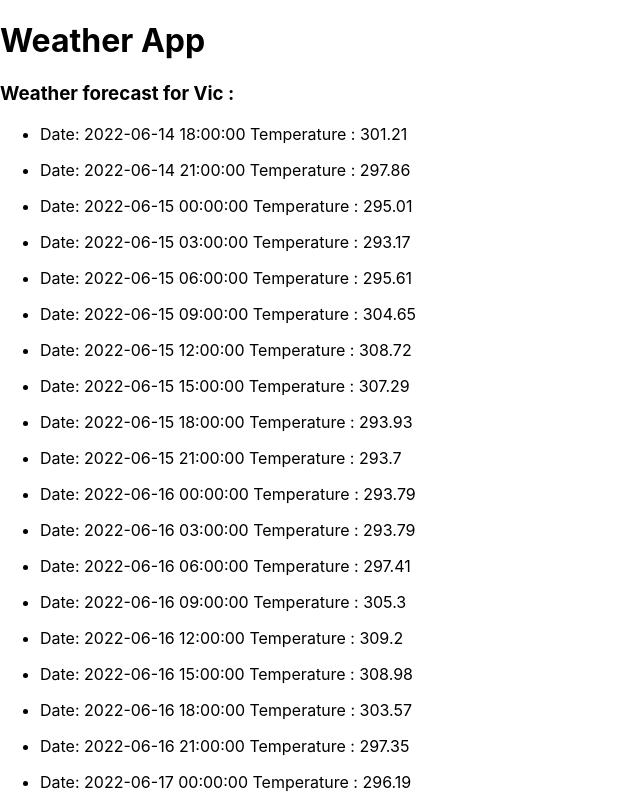
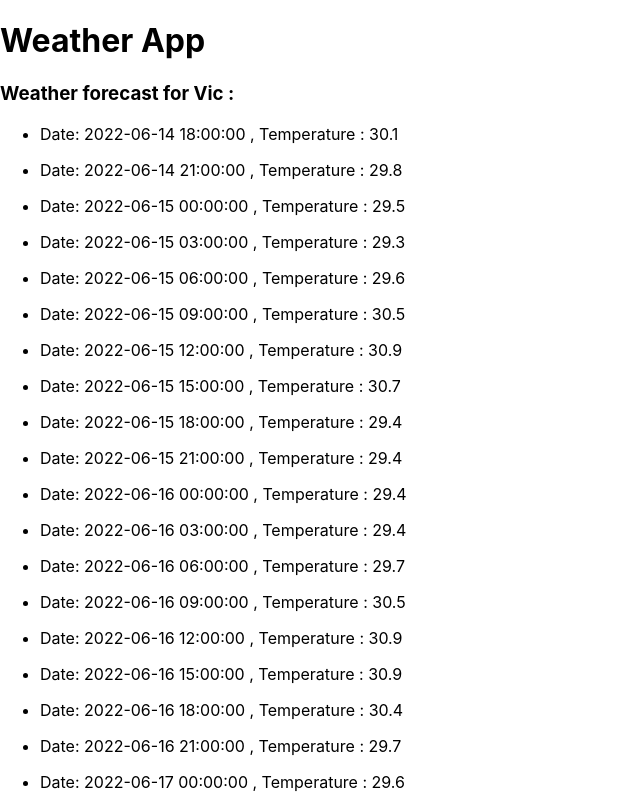
Before and after one commit to lucioxx89/Weather_App, a React (Create React App) app: page / in a window 1280 px wide. Shown: the top 800 px of the page, without its empty margins (0-640 px from the left). Built offline with nearby package versions, Linux system fonts and the light colour scheme.

Commit message:
fixed temperature, show only one decimal

```diff
--- a/src/components/ForecastList.js
+++ b/src/components/ForecastList.js
@@ -14,11 +14,6 @@ const ForecastList = () => {
       })
 
       .then((data) => {
-        // const forecastArray = data.list[0].main.temp.map((item) => {
-        //   return item;
-        // });
-        // setForecastList(forecastArray);
-
         setCity(data.city.name);
         setForecastList(data.list);
 
@@ -31,10 +26,11 @@ const ForecastList = () => {
     <div>
       <h3> Weather forecast for {city} :</h3>
       {forecastList.map((item, index) => {
+        const temperature = (item.main.temp / 10).toFixed(1);
         return (
           <ul key={index}>
             <li>
-              Date: {item.dt_txt} Temperature : {item.main.temp}
+              Date: {item.dt_txt} , Temperature : {temperature}
             </li>
           </ul>
         );
```
